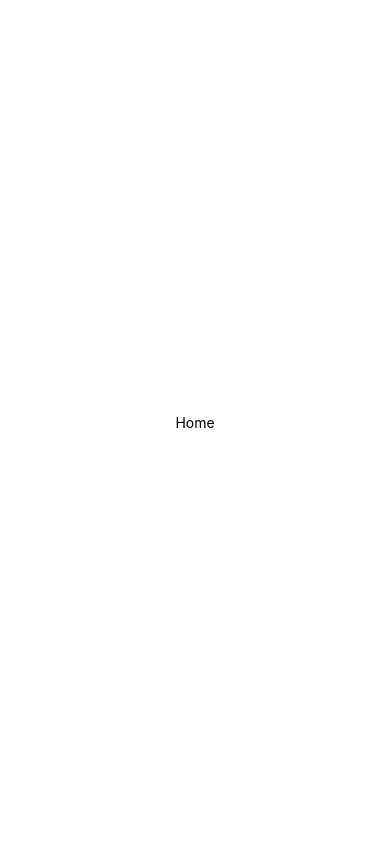
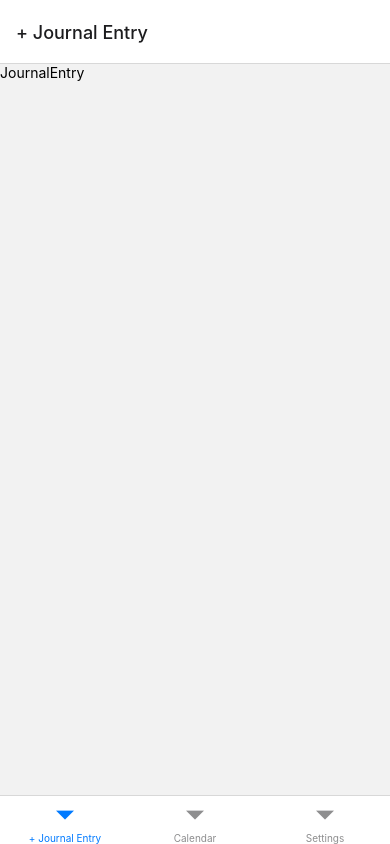
Before and after one commit to samanthatarrice/mono-log_journal-app, a React Native app: screen / in a window 390 px wide. Built offline with nearby package versions, Linux system fonts and the light colour scheme.

Commit message:
Initial navigator setup

```diff
--- a/App.js
+++ b/App.js
@@ -1,17 +1,29 @@
 import React from 'react';
 import { StatusBar } from 'expo-status-bar';
 import { StyleSheet, View } from 'react-native';
+import { NavigationContainer } from '@react-navigation/native';
+import { createBottomTabNavigator } from '@react-navigation/bottom-tabs';
+
 
 import Home from './components/Home';
+import JournalEntry from './components/JournalEntry';
+import Calendar from './components/Calendar';
+import Settings from './components/Settings';
+
 
 export default function App() {
   return (
-    <View style={styles.container}>
-      <Home />
-      <StatusBar style="auto" />
-    </View>
+    <NavigationContainer>
+      <Tab.Navigator>
+        <Tab.Screen name='+ Journal Entry' component={JournalEntry} />
+        <Tab.Screen name='Calendar' component={Calendar} />
+        <Tab.Screen name='Settings' component={Settings} />
+      </Tab.Navigator>
+    </NavigationContainer>
   );
 }
+
+const Tab = createBottomTabNavigator();
 
 const styles = StyleSheet.create({
   container: {
--- a/components/Home.js
+++ b/components/Home.js
@@ -1,10 +1,18 @@
 import React from 'react';
-import { Text } from 'react-native';
+import { Text, View } from 'react-native';
+
+
 
 const Home = () => {
   return (
-    <Text>Home</Text>
+    <View>
+      <Text>Home</Text>
+
+    </View>
+
   )
 }
 
+
+
 export default Home;
--- a/package.json
+++ b/package.json
@@ -10,11 +10,15 @@
     "eject": "expo eject"
   },
   "dependencies": {
-    "expo": "~44.0.0",
+    "@react-navigation/bottom-tabs": "^6.2.0",
+    "@react-navigation/native": "^6.0.8",
+    "expo": "^44.0.6",
     "expo-status-bar": "~1.2.0",
     "react": "17.0.1",
     "react-dom": "17.0.1",
     "react-native": "0.64.3",
+    "react-native-safe-area-context": "3.3.2",
+    "react-native-screens": "~3.10.1",
     "react-native-web": "0.17.1"
   },
   "devDependencies": {
```
Also changed, not shown: 1 other file (tests, documents, lock files or other folders).
